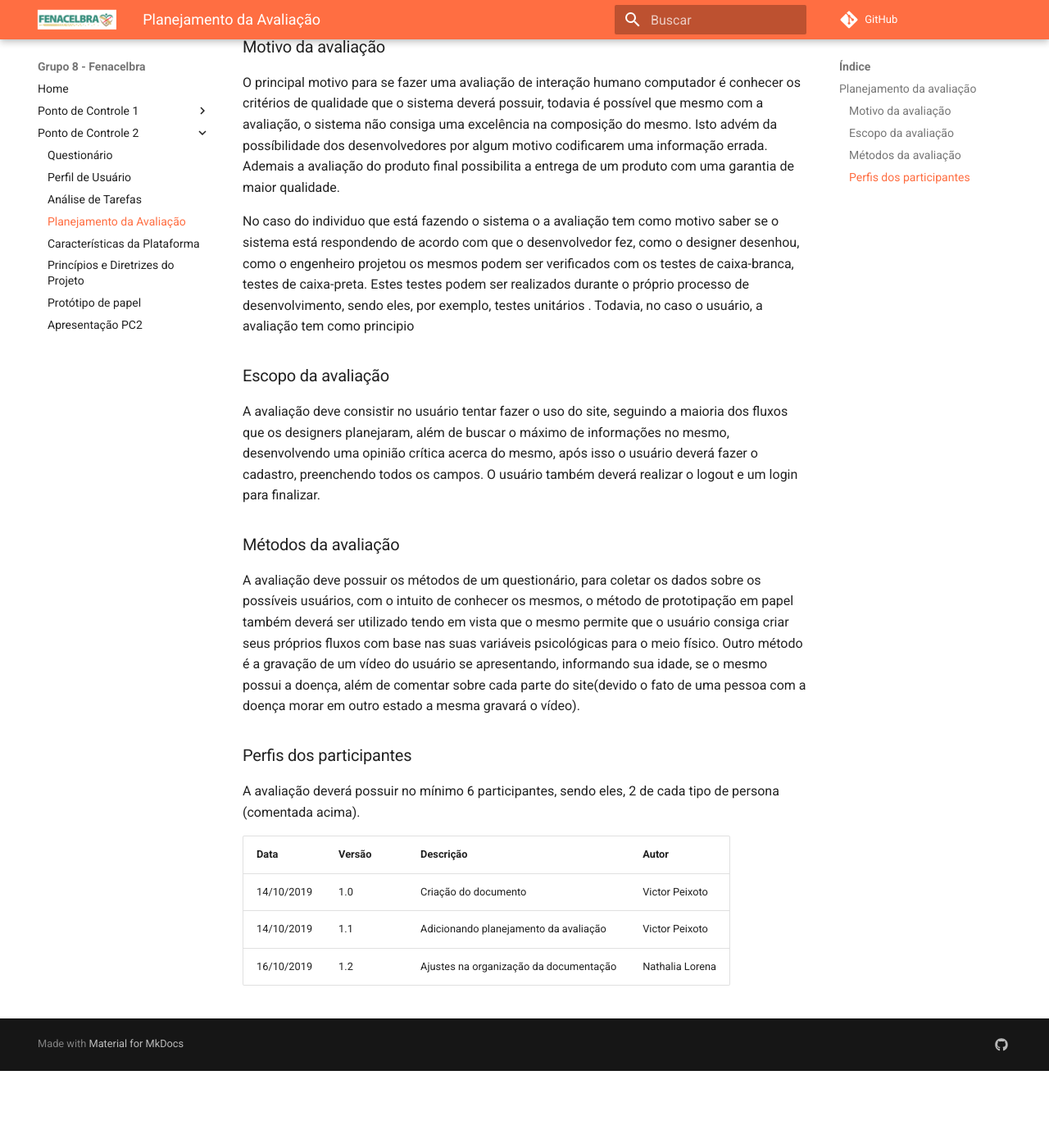
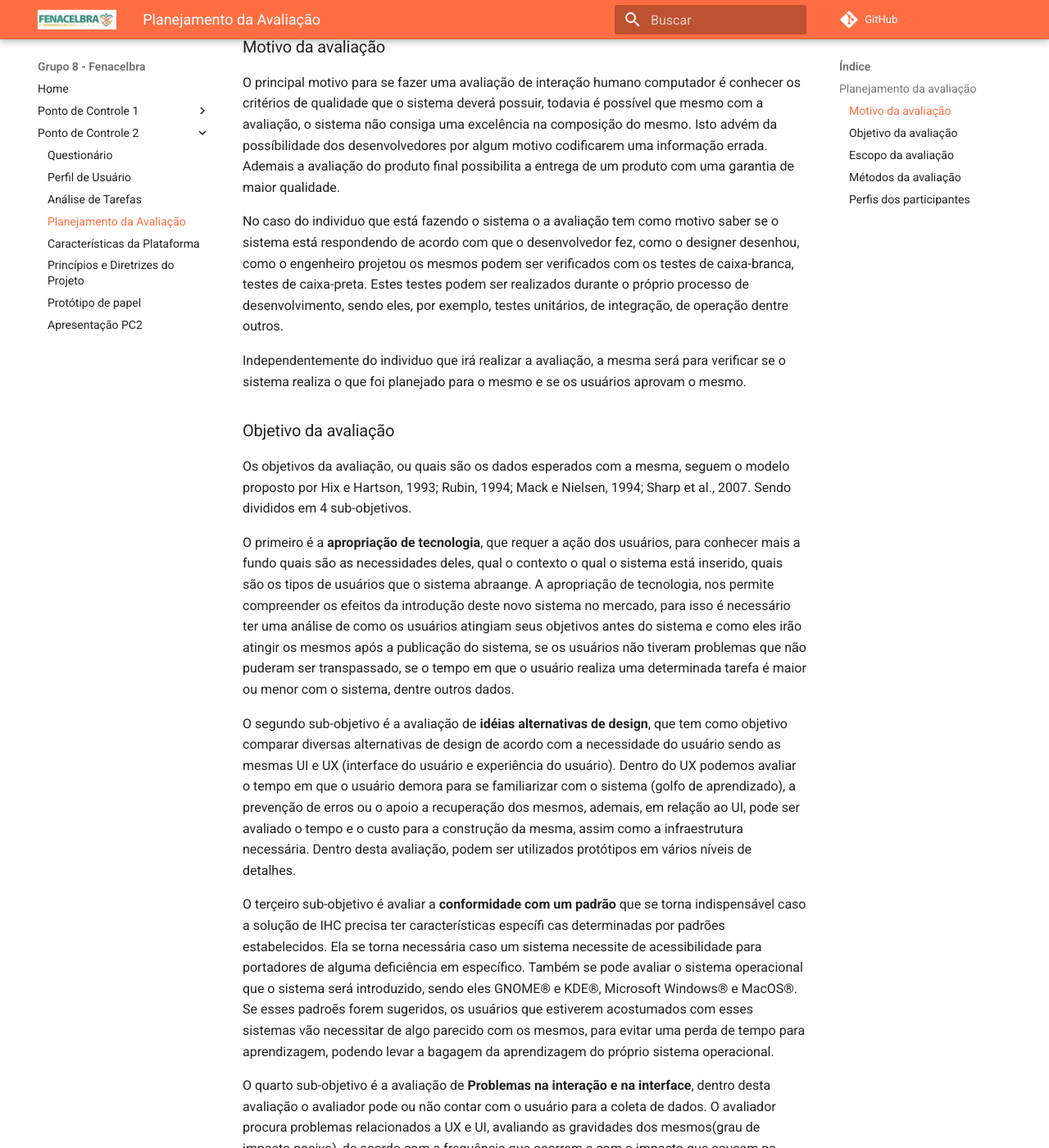
Before and after one commit to Interacao-Humano-Computador/2019.2-FENALCEBRA, an MkDocs documentation site: the page built from docs/ponto_de_controle_2/planejamento_avaliacao.md, in a window 1280 px wide and 1400 px high, scrolled down 272 px. Shown: the whole window at 82% size. Built offline with MkDocs 1.6.1 and Material for MkDocs 9.7.7, drawn with Linux system fonts in a browser that asks for light colours; comment, search, counter and statistics services are not loaded; before the commit the page ends 1578 px from its top, so only the background shows below that; some of the changed text lies outside the part shown.

Commit message:
Melhora na qualidade do planejamento da avaliação

```diff
--- a/docs/ponto_de_controle_2/planejamento_avaliacao.md
+++ b/docs/ponto_de_controle_2/planejamento_avaliacao.md
@@ -6,7 +6,21 @@ Para uma avaliação ser bem sucedida a mesma precisa de planejamento, caso cont
 
 O principal motivo para se fazer uma avaliação de interação humano computador é conhecer os critérios de qualidade que o sistema deverá possuir, todavia é possível que mesmo com a avaliação, o sistema não consiga uma excelência na composição do mesmo. Isto advém da possíbilidade dos desenvolvedores por algum motivo codificarem uma informação errada. Ademais a avaliação do produto final possibilita a entrega de um produto com uma garantia de maior qualidade.
 
-No caso do individuo que está fazendo o sistema o a avaliação tem como motivo saber se o sistema está respondendo de acordo com que o desenvolvedor fez, como o designer desenhou, como o engenheiro projetou os mesmos podem ser verificados com os testes de caixa-branca, testes de caixa-preta. Estes testes podem ser realizados durante o próprio processo de desenvolvimento, sendo eles, por exemplo, testes unitários . Todavia, no caso o usuário, a avaliação tem como principio
+No caso do individuo que está fazendo o sistema o a avaliação tem como motivo saber se o sistema está respondendo de acordo com que o desenvolvedor fez, como o designer desenhou, como o engenheiro projetou os mesmos podem ser verificados com os testes de caixa-branca, testes de caixa-preta. Estes testes podem ser realizados durante o próprio processo de desenvolvimento, sendo eles, por exemplo, testes unitários, de integração, de operação dentre outros.
+
+Independentemente do individuo que irá realizar a avaliação, a mesma será para verificar se o sistema realiza o que foi planejado para o mesmo e se os usuários aprovam o mesmo.
+
+### Objetivo da avaliação
+
+Os objetivos da avaliação, ou quais são os dados esperados com a mesma, seguem o modelo proposto por Hix e Hartson, 1993; Rubin, 1994; Mack e Nielsen, 1994; Sharp et al., 2007. Sendo divididos em 4 sub-objetivos.
+
+O primeiro é a **apropriação de tecnologia**, que requer a ação dos usuários, para conhecer mais a fundo quais são as necessidades deles, qual o contexto o qual o sistema está inserido, quais são os tipos de usuários que o sistema abraange. A apropriação de tecnologia, nos permite compreender os efeitos da introdução deste novo sistema no mercado, para isso é necessário ter uma análise de como os usuários atingiam seus objetivos antes do sistema e como eles irão atingir os mesmos após a publicação do sistema, se os usuários não tiveram problemas que não puderam ser transpassado, se o tempo em que o usuário realiza uma determinada tarefa é maior ou menor com o sistema, dentre outros dados.
+
+O segundo sub-objetivo é a avaliação de **idéias alternativas de design**, que tem como objetivo comparar diversas alternativas de design de acordo com a necessidade do usuário sendo as mesmas UI e UX (interface do usuário e experiência do usuário). Dentro do UX podemos avaliar o tempo em que o usuário demora para se familiarizar com o sistema (golfo de aprendizado), a prevenção de erros ou o apoio a recuperação dos mesmos, ademais, em relação ao UI, pode ser avaliado o tempo e o custo para a construção da mesma, assim como a infraestrutura necessária. Dentro desta avaliação, podem ser utilizados protótipos em vários níveis de detalhes.
+
+O terçeiro sub-objetivo é avaliar a **conformidade com um padrão** que se torna indispensável caso a solução de IHC precisa ter características específi cas determinadas por padrões estabelecidos. Ela se torna necessária caso um sistema necessite de acessibilidade para portadores de alguma deficiência em específico. Também se pode avaliar o sistema operacional que o sistema será introduzido, sendo eles GNOME® e KDE®, Microsoft Windows® e MacOS®. Se esses padroẽs forem sugeridos, os usuários que estiverem acostumados com esses sistemas vão necessitar de algo parecido com os mesmos, para evitar uma perda de tempo para aprendizagem, podendo levar a bagagem da aprendizagem do próprio sistema operacional.
+
+O quarto sub-objetivo é a avaliação de **Problemas na interação e na interface**, dentro desta avaliação o avaliador pode ou não contar com o usuário para a coleta de dados. O avaliador procura problemas relacionados a UX e UI, avaliando as gravidades dos mesmos(grau de impacto nocivo), de acordo com a frequência que ocorrem e com o impacto que causam no fluxo do sistema.
 
 ### Escopo da avaliação
 
@@ -25,3 +39,4 @@ A avaliação deverá possuir no mínimo 6 participantes, sendo eles, 2 de cada
 | 14/10/2019 | 1.0    | Criação do documento                   | Victor Peixoto  |
 | 14/10/2019 | 1.1    | Adicionando planejamento da avaliação  | Victor Peixoto  |
 | 16/10/2019 | 1.2    | Ajustes na organização da documentação | Nathalia Lorena |
+| 30/10/2019 | 1.3    | Melhora na qualidade do planejamento da avaliação  | Victor Peixoto  |
```
